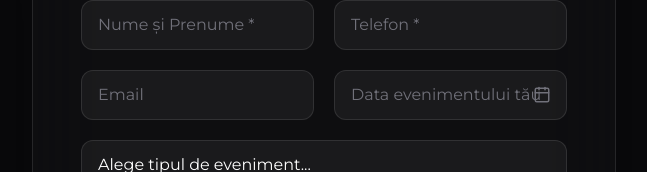
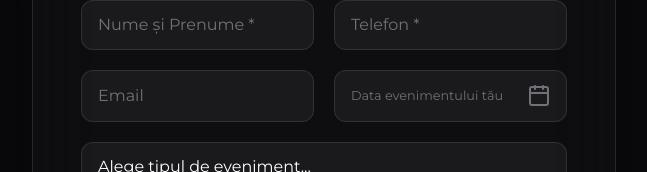
Before and after one commit to kristofihans/TrueFrame, a React (Vite) app: page / in a window 1280 px wide. Shown: the part 5267-5439 px from the top of the page, without its empty margins (632-1279 px from the left). Built offline with nearby package versions, Linux system fonts and the light colour scheme; no server answers.

Commit message:
new update demo date

```diff
--- a/src/index.css
+++ b/src/index.css
@@ -72,5 +72,37 @@ input[type="date"] {
   -webkit-appearance: none;
   -moz-appearance: textfield;
   appearance: none;
-  color: white;
+  color: transparent !important;
+  position: relative;
 }
+
+input[type="date"]::before {
+  content: "Data evenimentului tău";
+  font-size: 0.8rem; /* Adjusted smaller to avoid icon overlap */
+  position: absolute;
+  left: 1rem;
+  top: 50%;
+  transform: translateY(-50%);
+  color: #71717a; /* zinc-500 */
+  pointer-events: none;
+  transition: all 0.2s ease;
+  white-space: nowrap;
+  overflow: hidden;
+  text-overflow: ellipsis;
+  max-width: calc(100% - 3rem); /* Ensure it doesn't reach the calendar icon */
+}
+
+input[type="date"]:focus::before,
+input[type="date"]:valid::before {
+  opacity: 0;
+  visibility: hidden;
+}
+
+input[type="date"]:focus,
+input[type="date"]:valid {
+  color: white !important;
+}
+
+input[type="date"]::-webkit-datetime-edit {
+  color: inherit;
+}
--- a/src/pages/Contact.jsx
+++ b/src/pages/Contact.jsx
@@ -58,34 +58,23 @@ export default function Contact() {
 
               <div className="grid grid-cols-1 md:grid-cols-2 gap-5">
                 <input type="email" id="email" className="w-full px-4 py-3 bg-white/5 border border-white/10 rounded-xl focus:ring-2 focus:ring-white/20 focus:border-white/40 focus:bg-white/10 text-white placeholder:text-zinc-500 transition-all outline-none" placeholder="Email" />
-                <div
-                  className="relative group/date cursor-pointer"
-                  onClick={(e) => {
-                    const input = e.currentTarget.querySelector('input');
-                    if (input) {
-                      input.type = 'date';
-                      if (input.showPicker) {
-                        try { input.showPicker(); } catch(err) {}
-                      } else {
-                        input.focus();
-                      }
-                    }
-                  }}
-                >
+                <div className="relative group/date">
                    <input
-                    type="text"
+                    type="date"
                     id="date"
                     required
-                    placeholder="Data evenimentului tău"
-                    onFocus={(e) => {
-                      e.target.type = 'date';
-                      try { e.target.showPicker(); } catch(err) {}
+                    className="w-full px-4 py-3 pr-12 bg-white/5 border border-white/10 rounded-xl focus:ring-2 focus:ring-white/20 focus:border-white/40 focus:bg-white/10 text-white transition-all outline-none appearance-none cursor-text"
+                  />
+                  <div
+                    className="absolute right-4 top-1/2 -translate-y-1/2 text-zinc-500 cursor-pointer hover:text-white transition-colors group-focus-within/date:text-white"
+                    onClick={() => {
+                      const input = document.getElementById('date');
+                      if (input && input.showPicker) {
+                        try { input.showPicker(); } catch(err) {}
+                      }
                     }}
-                    onBlur={(e) => { if (!e.target.value) e.target.type = 'text'; }}
-                    className="w-full px-4 py-3 bg-white/5 border border-white/10 rounded-xl focus:ring-2 focus:ring-white/20 focus:border-white/40 focus:bg-white/10 text-white transition-all outline-none appearance-none cursor-pointer placeholder:text-zinc-500"
-                  />
-                  <div className="absolute right-4 top-1/2 -translate-y-1/2 text-zinc-500 pointer-events-none group-focus-within/date:text-white transition-colors">
-                    <Calendar size={18} />
+                  >
+                    <Calendar size={24} />
                   </div>
                 </div>
               </div>
--- a/src/pages/Home.jsx
+++ b/src/pages/Home.jsx
@@ -391,34 +391,23 @@ export default function Home() {
 
                 <div className="grid grid-cols-1 md:grid-cols-2 gap-5">
                   <input type="email" id="email" className="w-full px-4 py-3 bg-white/5 border border-white/10 rounded-xl focus:ring-2 focus:ring-white/20 focus:border-white/40 focus:bg-white/10 text-white placeholder:text-zinc-500 transition-all outline-none" placeholder="Email" />
-                    <div
-                      className="relative group/date cursor-pointer"
-                      onClick={(e) => {
-                        const input = e.currentTarget.querySelector('input');
-                        if (input) {
-                          input.type = 'date';
-                          if (input.showPicker) {
-                            try { input.showPicker(); } catch(err) {}
-                          } else {
-                            input.focus();
-                          }
-                        }
-                      }}
-                    >
+                    <div className="relative group/date">
                        <input
-                        type="text"
+                        type="date"
                         id="date"
                         required
-                        placeholder="Data evenimentului tău"
-                        onFocus={(e) => {
-                          e.target.type = 'date';
-                          try { e.target.showPicker(); } catch(err) {}
+                        className="w-full px-4 py-3 pr-12 bg-white/5 border border-white/10 rounded-xl focus:ring-2 focus:ring-white/20 focus:border-white/40 focus:bg-white/10 text-white transition-all outline-none appearance-none cursor-text"
+                      />
+                      <div
+                        className="absolute right-4 top-1/2 -translate-y-1/2 text-zinc-500 cursor-pointer hover:text-white transition-colors group-focus-within/date:text-white"
+                        onClick={() => {
+                          const input = document.getElementById('date');
+                          if (input && input.showPicker) {
+                            try { input.showPicker(); } catch(err) {}
+                          }
                         }}
-                        onBlur={(e) => { if (!e.target.value) e.target.type = 'text'; }}
-                        className="w-full px-4 py-3 bg-white/5 border border-white/10 rounded-xl focus:ring-2 focus:ring-white/20 focus:border-white/40 focus:bg-white/10 text-white transition-all outline-none appearance-none cursor-pointer placeholder:text-zinc-500"
-                      />
-                      <div className="absolute right-4 top-1/2 -translate-y-1/2 text-zinc-500 pointer-events-none group-focus-within/date:text-white transition-colors">
-                        <Calendar size={18} />
+                      >
+                        <Calendar size={24} />
                       </div>
                     </div>
                 </div>
```
